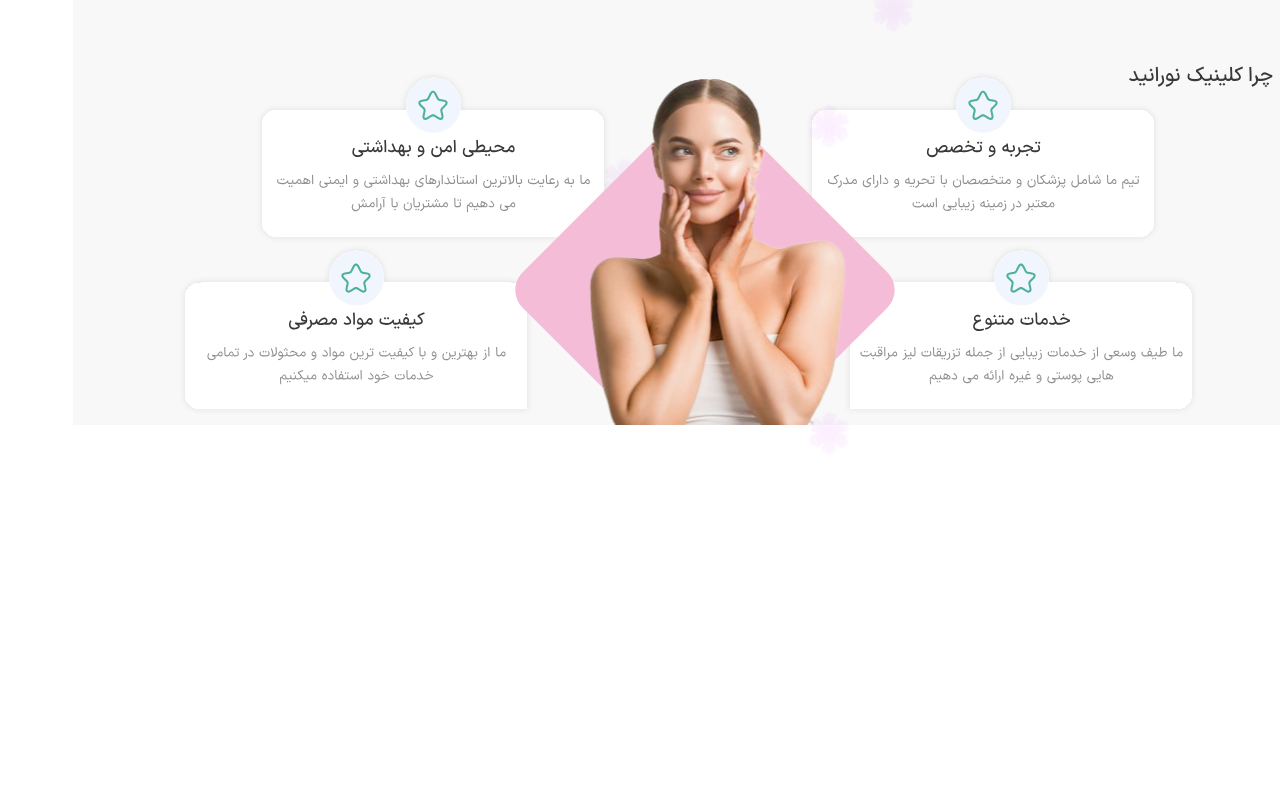
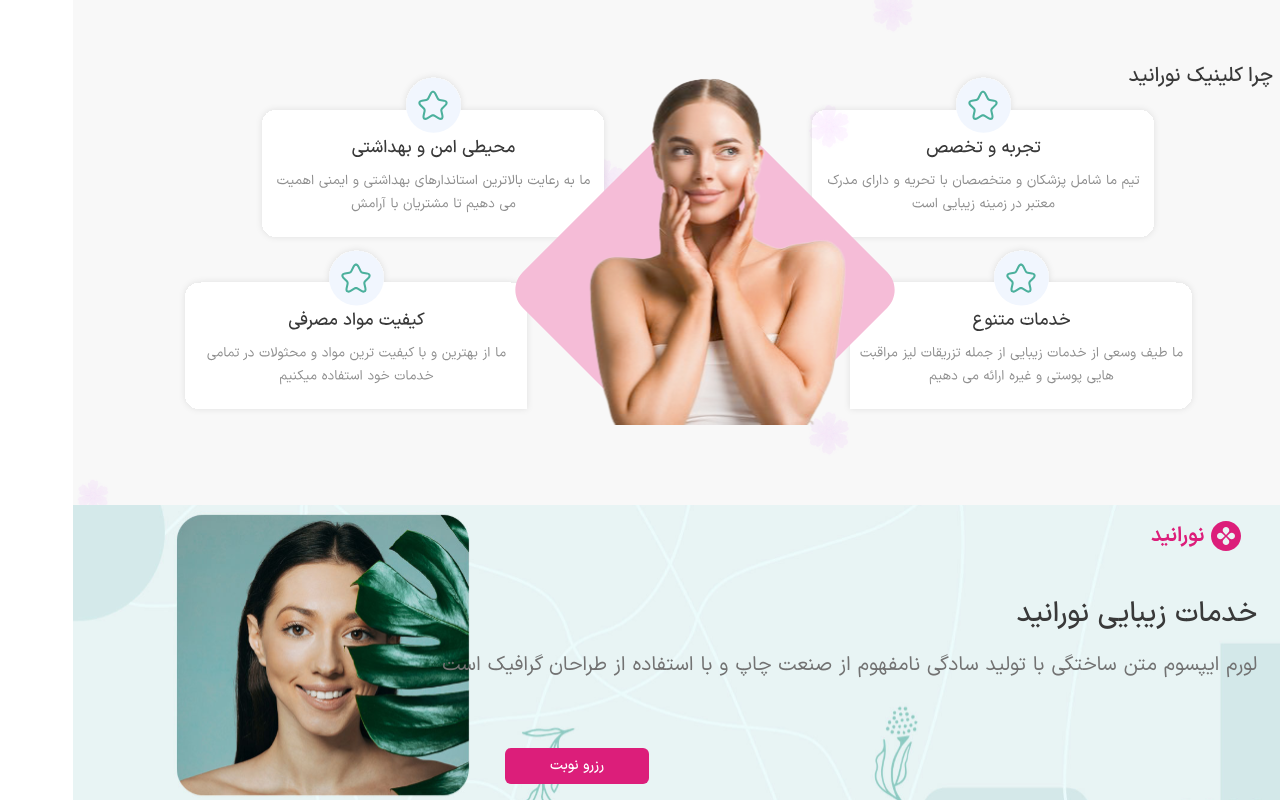
Before and after one commit to mahdihagollahi/Booking-a-beauty-clinic, a Next.js app: page / in a window 1280 px wide. Shown: the part 1434-2234 px from the top of the page. Before the commit the page ends 1895 px from the top, so only its background shows below. Built offline with nearby package versions, Linux system fonts and the light colour scheme.

Commit message:
add Beauty Service in landing

```diff
--- /dev/null
+++ b/src/Component/Landing/Footer.tsx
@@ -0,0 +1,15 @@
+import React from 'react'
+
+const Footer = () => {
+  return (
+    <div>
+        <div>
+            <div>
+
+            </div>
+        </div>
+    </div>
+  )
+}
+
+export default Footer
--- a/src/Component/Landing/WhyMe.tsx
+++ b/src/Component/Landing/WhyMe.tsx
@@ -22,7 +22,7 @@ function WhyMe() {
             />
            </div>
 
-           <div className='mr-[58%] top-[2.5%] -z-1  absolute'>
+           <div className='mr-[58%] top-[2.5%] z-10  absolute'>
             <Image
             src={HealthyWhyUs}
             width={356}
@@ -52,7 +52,7 @@ function WhyMe() {
             alt=''
             />
            </div>
-           <div className=" mr-[54.9%] top-[25%] -z-1  absolute">
+           <div className=" mr-[56.5%] top-[25%] -z-1  absolute">
         <Image src={Flower} width={52} height={58} alt="" />
       </div>
 
@@ -69,6 +69,14 @@ function WhyMe() {
            <div className=" mr-[38.9%] top-[94.8%] -z-1  absolute">
         <Image src={Flower} width={52} height={58} alt="" />
       </div>
+
+      <div className="  top-[113%] -z-9  absolute">
+        <Image src={Flower} width={52} height={58} alt="" />
+      </div>
+
+      <div className=" mr-[96.9%] top-[113.8%] -z-1  absolute">
+        <Image src={Flower} width={52} height={58} alt="" />
+      </div>
        </div>
 
     </Fragment>
--- /dev/null
+++ b/src/Component/Landing/‌BeautyService.tsx
@@ -0,0 +1,40 @@
+import React, { Fragment } from "react";
+import Image from "next/image";
+import GreenRservation from "@/assent/Img/Landing/GreenRservation.svg";
+import Logo from "@/assent/Img/Landing/LogoWhitName.svg";
+
+
+const BeautyService = () => {
+  return (
+    <Fragment>
+
+      <div
+        className="mt-20  py-4 relative z-10"
+        style={{ backgroundImage: `url(${GreenRservation.src})` }}
+      >
+
+        <div className="px-28">
+          <Image src={Logo} width={90} height={30} alt="" />
+        </div>
+
+        <div className="mt-10 mr-[7.5%]">
+          <p className="font-medium text-[28px] leading-[47px] text-[#393939]">
+            خدمات زیبایی نورانید
+          </p>
+
+          <p className="font-regular text-[20px] mt-3 text-[#727272]">
+          لورم ایپسوم متن ساختگی با تولید سادگی نامفهوم از صنعت چاپ و با استفاده از طراحان گرافیک است
+          </p>
+        </div>
+
+        <div className="mt-[5.3%] mr-[55%]">
+          <button className="bg-[#DC1E7A] whitespace-nowrap w-36 py-2 px-4 rounded-md text-white font-medium text-sm">
+            رزرو نوبت
+          </button>
+      </div>
+      </div>
+    </Fragment>
+  );
+};
+
+export default BeautyService;
--- a/src/app/page.tsx
+++ b/src/app/page.tsx
@@ -1,8 +1,10 @@
 import AboutMe from '@/Component/Landing/AboutMe'
+import Footer from '@/Component/Landing/Footer'
 import Navbar from '@/Component/Landing/Navbar'
 import ReservationServicePart from '@/Component/Landing/ReservationServicePart'
 import Services from '@/Component/Landing/Services'
 import WhyMe from '@/Component/Landing/WhyMe'
+import  BeautyService  from '@/Component/Landing/‌BeautyService'
 // import SingIn from '@/Component/Login/SingIn'
 import React from 'react'
 
@@ -14,7 +16,9 @@ function page() {
       <AboutMe/>
       <Services/>
       <WhyMe/>
+      <BeautyService/>
       {/* <SingIn/> */}
+      <Footer/>
     </div>
   )
 }
```
Also changed, not shown: src/assent/Img/Landing/GreenRservation.svg (added), src/assent/Img/Landing/LogoWhitName.svg (added).
